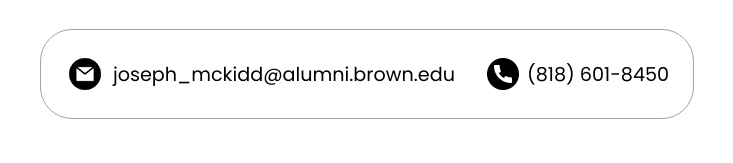
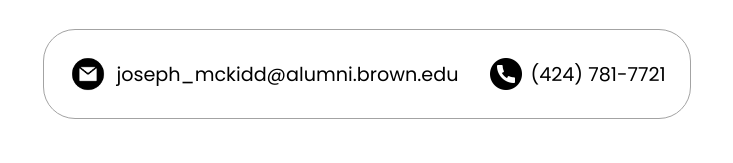
Before and after one commit to jmckidd/jmckidd.github.io, a plain HTML site: page index.html in a window 1280 px wide. Shown: the part 971-1134 px from the top of the page, 273-1006 px from the left. Drawn offline with Linux system fonts and the light colour scheme; a script that the page names is missing.

Commit message:
Update index.html

```diff
--- a/index.html
+++ b/index.html
@@ -66,7 +66,7 @@
             alt="phone icon"
             class="icon contact-icon"
           />
-          <p><a href="sms:8186018450">(818) 601-8450</a></p>
+          <p><a href="sms:4247817721">(424) 781-7721</a></p>
         </div>
       </div>
     </section>
```
